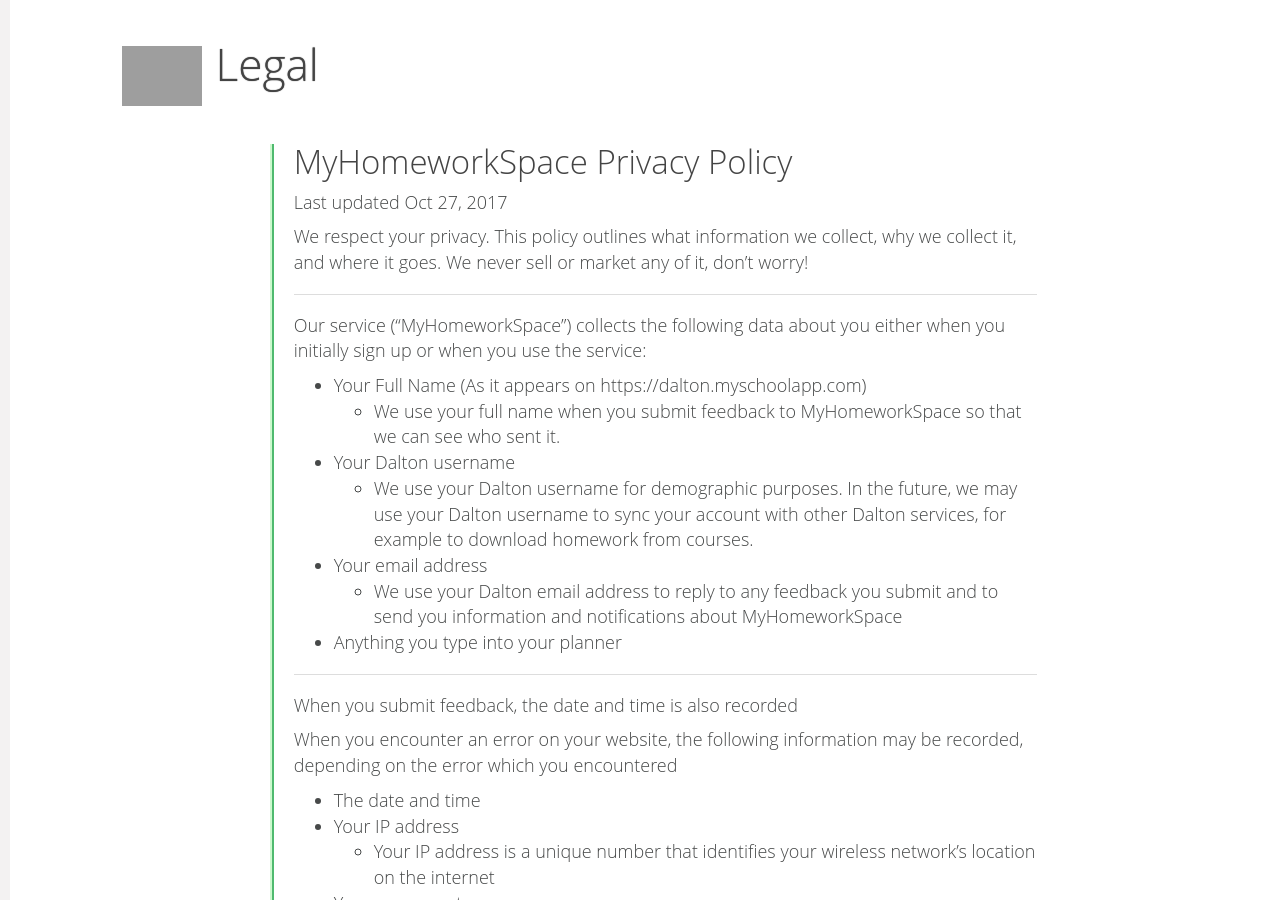
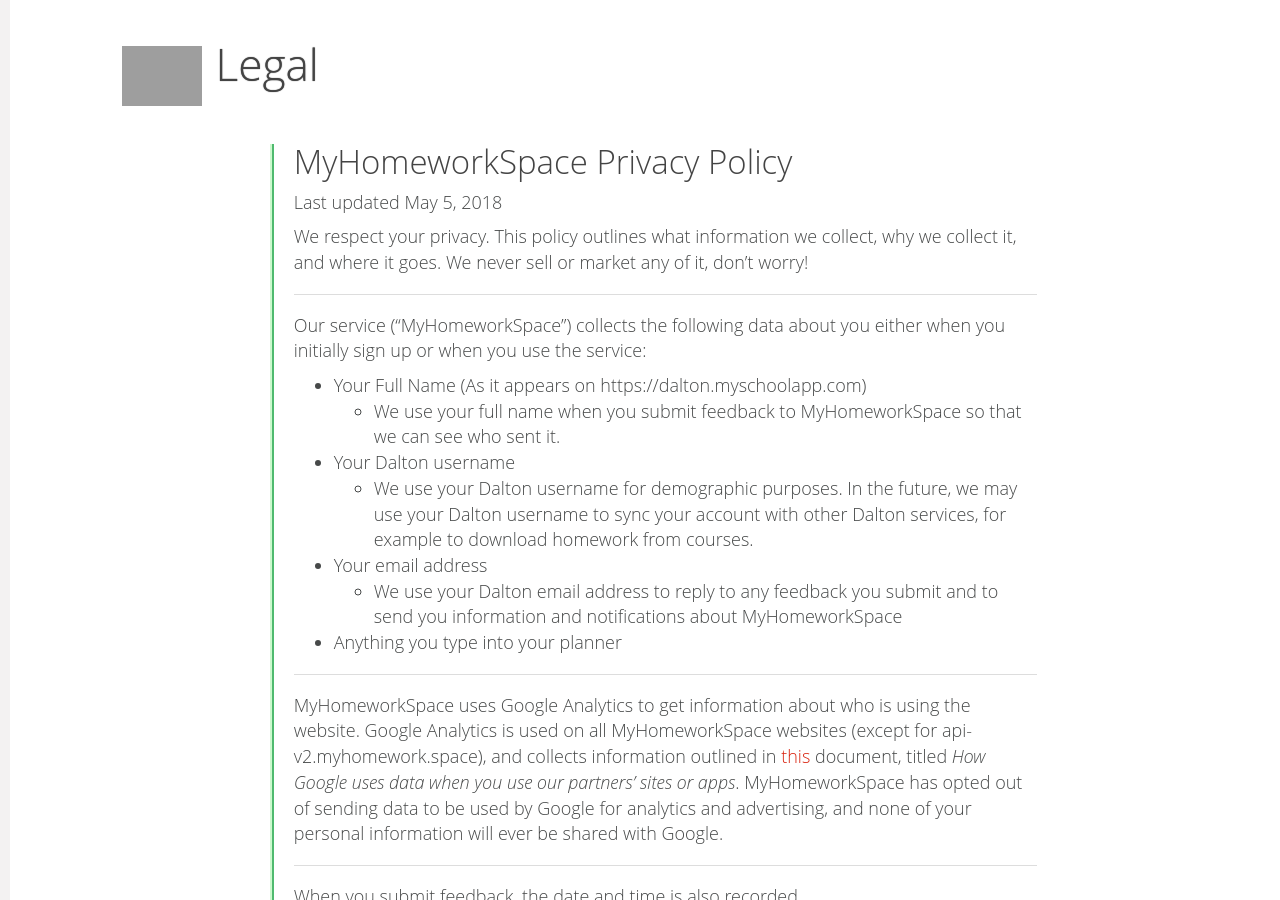
Before and after one commit to MyHomeworkSpace/PrivacyPolicy, a Jekyll site: the page built from _posts/2018-05-05-privacy.md, in a window 1280 px wide and 900 px high. Built offline with Jekyll 4.4.1, drawn with Linux system fonts in a browser that asks for light colours; some of the changed text lies outside the part shown; grey boxes are pictures that could not be loaded.

Commit message:
Add info about analytical data

```diff
--- a/_posts/2017-10-27-privacy.md
+++ b/_posts/2018-05-05-privacy.md
@@ -9,8 +9,6 @@
 ---
 Our service (“MyHomeworkSpace”) collects the following data about you either when you initially sign up or when you use the service:
 
-
-
 * Your Full Name (As it appears on https://dalton.myschoolapp.com)
    * We use your full name when you submit feedback to MyHomeworkSpace so that we can see who sent it.
 * Your Dalton username
@@ -18,6 +16,9 @@
 * Your email address
    * We use your Dalton email address to reply to any feedback you submit and to send you information and notifications about MyHomeworkSpace
 * Anything you type into your planner
+
+---
+MyHomeworkSpace uses Google Analytics to get information about who is using the website. Google Analytics is used on all MyHomeworkSpace websites (except for api-v2.myhomework.space), and collects information outlined in [this](https://policies.google.com/privacy/partners) document, titled _How Google uses data when you use our partners' sites or apps_. MyHomeworkSpace has opted out of sending data to be used by Google for analytics and advertising, and none of your personal information will ever be shared with Google.
 
 ---
 When you submit feedback, the date and time is also recorded
@@ -58,3 +59,6 @@
 
 **October 27th, 2017**
 Changed "schedules.dalton.org" to "dalton.myschoolapp.com"
+
+**May 5th, 2018**
+Added information about analytical information collected.
```
